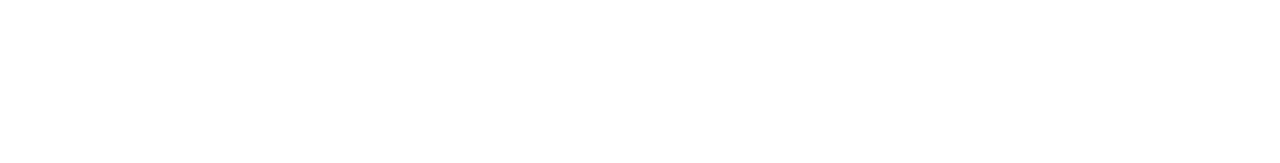
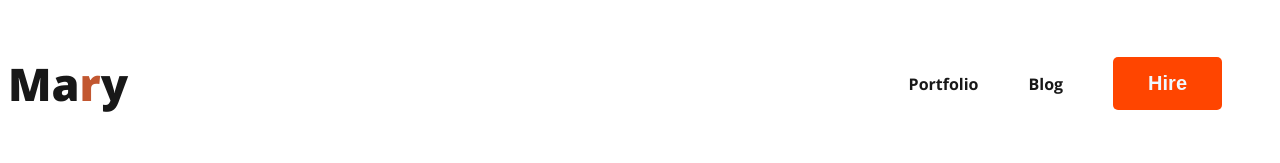
Before and after one commit to sumaiya-Siddika-khushi/devloper-porfolio, a plain HTML site: page index.html in a window 1280 px wide. Drawn offline with nearby package versions, Linux system fonts and the light colour scheme.

Commit message:
first save

```diff
--- a/index.html
+++ b/index.html
@@ -4,10 +4,21 @@
     <meta charset="UTF-8">
     <meta name="viewport" content="width=device-width, initial-scale=1.0">
     <title>Deploper portfolio</title>
+    <link rel="preconnect" href="https://fonts.googleapis.com">
+<link rel="preconnect" href="https://fonts.gstatic.com" crossorigin>
+<link href="https://fonts.googleapis.com/css2?family=Open+Sans:ital,wght@0,700;0,800;1,400&display=swap" rel="stylesheet">
+    <link rel="stylesheet" href="styles/portfolio.css">
 </head>
 <body>
   <header>
-
+<nav>
+    <h3 class="nav-title">Ma<span class="orange">r</span>y</h3>
+    <ul>
+        <li><a href="">Portfolio</a></li>
+        <li><a href=""> Blog</a></li>
+        <li><a href=""><button class="btn-primary">Hire</button></a></li>
+    </ul>
+</nav>
   </header>
   <main>
 
--- /dev/null
+++ b/styles/portfolio.css
@@ -0,0 +1,41 @@
+/* common shared styles */
+body{
+    font-family: 'Open Sans', sans-serif;
+}
+.orange{
+    color: rgb(194, 87, 48);
+}
+.btn-primary{
+    border-radius: 5px;
+    background-color: orangered;
+    border: 0;
+   font-size: 20px;
+   font-weight: 700;
+   color: aliceblue;
+   padding: 15px 35px;
+}
+/* nav related styles */
+nav{
+    display: flex;
+    justify-content: space-between;
+    align-items: center;
+}
+
+.nav-title{
+    color: #181818;
+    font-size: 45px;
+    font-weight: 800;
+}
+
+nav > ul{
+display: flex;
+align-items: center;
+}
+nav li{
+    list-style: none;
+    margin-right: 50px;
+}
+nav a{
+    text-decoration: none;
+    color: #181818;
+}
```
